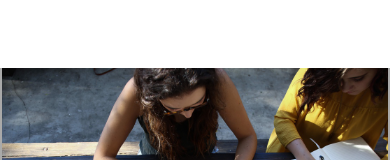
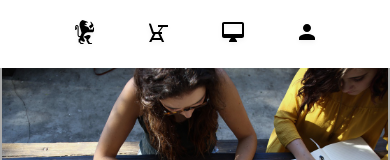
Before and after one commit to MohamedAmineC/Colmaracademy, a plain HTML site: page index.html in a window 390 px wide. Shown: the top 160 px of the page. Drawn offline with nearby package versions, Linux system fonts and the light colour scheme.

Commit message:
changing max-width for the mobile screen + fixing nav menu for mobile

```diff
--- a/index.html
+++ b/index.html
@@ -25,6 +25,20 @@
                 <li><a href="#">Sign in</a></li>
             </ul>
         </nav>
+        <div class="menu-logo mobile">
+            <div class="logo-container">
+                <img src="./ressources/images/ic-logo.svg" alt="icone">
+            </div>
+            <div class="logo-container">
+                <img src="./ressources/images/ic-on-campus.svg" alt="icone">
+            </div>
+            <div class="logo-container">
+                <img src="./ressources/images/ic-online.svg" alt="icone">
+            </div>
+            <div class="logo-container">
+                <img src="./ressources/images/ic-login.svg" alt="icone">
+            </div>
+        </div>
     </header>
     <main>
         <div id="banner-section">
--- a/ressources/CSS/style.css
+++ b/ressources/CSS/style.css
@@ -264,12 +264,17 @@ footer nav li a{
     text-decoration: none;
 }
 
-@media screen and (max-width: 700px){
+@media screen and (max-width: 760px){
     .mobile{
         display: block;
     }
     .desktop{
         display: none;
+    }
+    .menu-logo{
+        width: 100%;
+    display: flex;
+    justify-content: space-evenly;
     }
     #banner-section{
         padding:0px;
```
